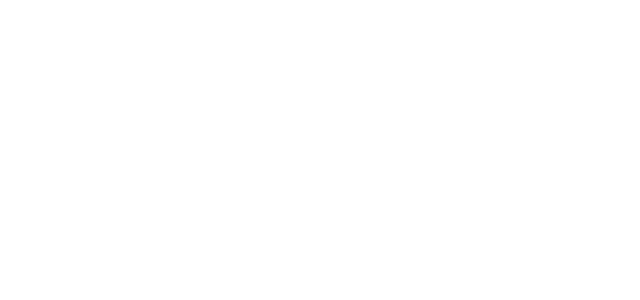
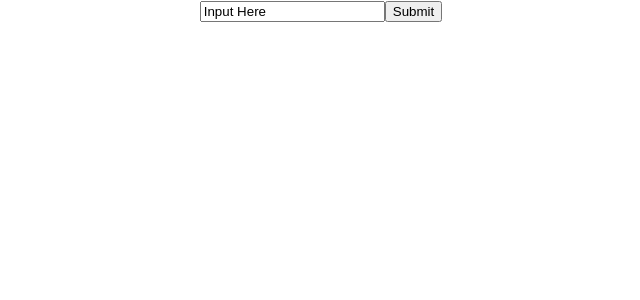
Before and after one commit to singhjason96/ReactPractice-, a React (Create React App) app: page /form in a window 1280 px wide. Shown: the top 300 px of the page, without its empty margins (319-959 px from the left). Built offline with nearby package versions, Linux system fonts and the light colour scheme.

Commit message:
added form component

```diff
--- a/src/App.js
+++ b/src/App.js
@@ -6,6 +6,7 @@
 import Section from "./Components/Section";
 import AlertBox from "./Components/RadioB";
 import RadioB from "./Components/RadioB";
+import Form from "./Components/Form";
 
 function App() {
   return (
@@ -15,6 +16,7 @@
           <Route exact path="/header" component={Header} />
           <Route exact path="/section" component={Section} />
           <Route exact path="/radio" component={RadioB} />
+          <Route exact path="/form" component={Form}/>
 
         </Switch>
       </Router>
```
